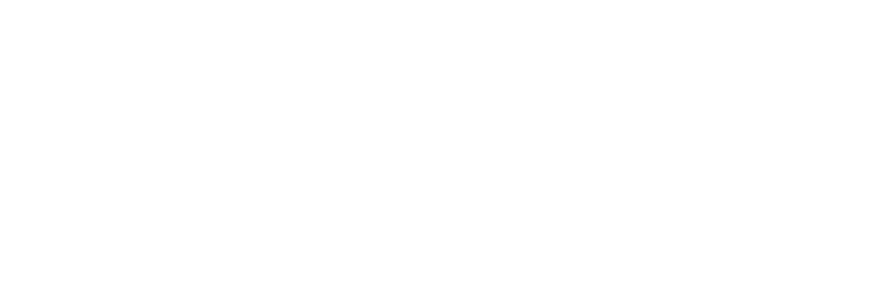
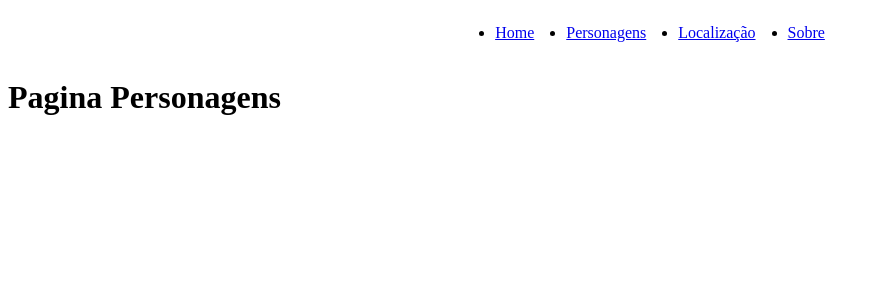
Before and after one commit to clemeson/projetoFinal_RickMorty_reactJS, a React (Create React App) app: page /personagens in a window 1280 px wide. Shown: the top 300 px of the page, without its empty margins (0-880 px from the left). Built offline with nearby package versions, Linux system fonts and the light colour scheme.

Commit message:
lets go galera

```diff
--- a/package.json
+++ b/package.json
@@ -8,7 +8,9 @@
     "@testing-library/user-event": "^12.8.3",
     "react": "^17.0.2",
     "react-dom": "^17.0.2",
+    "react-router-dom": "^5.3.0",
     "react-scripts": "4.0.3",
+    "styled-components": "^5.3.3",
     "web-vitals": "^1.1.2"
   },
   "scripts": {
--- a/src/App.js
+++ b/src/App.js
@@ -1,8 +1,44 @@
+import React,{useState, useEffect} from 'react'
+import {BrowserRouter, Switch, Route, Link} from 'react-router-dom'
+import Header from './partials/HeaderComponent'
+import Footer from './partials/FooterComponent'
+import Home from './pages/home/HomeComponent'
+import Sobre from './pages/sobre/SobreComponent'
+import Personagens from './pages/characters/PersonagensComponent'
+import Location from './pages/location/LocationComponent'
 
 
 function App() {
   return (
     <>
+    <BrowserRouter>
+    <Header link = {Link}></Header>
+
+    <Footer />
+
+
+
+    <Switch>
+      <Route exact path="/">
+        <Home></Home>
+      </Route>
+
+      <Route path="/personagens">
+        <Personagens></Personagens>
+      </Route>
+
+      <Route path="/sobre">
+        <Sobre></Sobre>
+      </Route>
+
+    <Route path="/localizacao">
+      <Location></Location>
+    </Route>
+    </Switch>
+
+
+
+    </BrowserRouter>
     </>
   );
 }
--- /dev/null
+++ b/src/pages/characters/PersonagensComponent.js
@@ -0,0 +1,12 @@
+import React from "react";
+
+function Personagens(){
+
+
+    return (
+
+        <h1>Pagina Personagens</h1>
+    )
+}
+
+export default Personagens;
--- /dev/null
+++ b/src/pages/home/HomeComponent.js
@@ -0,0 +1,12 @@
+import React from "react";
+
+function Home(){
+
+
+    return (
+
+        <h1>Pagina home</h1>
+    )
+}
+
+export default Home;
--- /dev/null
+++ b/src/pages/location/LocationComponent.js
@@ -0,0 +1,12 @@
+import React from "react";
+
+function Location(){
+
+
+    return (
+
+        <h1>Pagina Localizacao</h1>
+    )
+}
+
+export default Location;
--- /dev/null
+++ b/src/pages/sobre/SobreComponent.js
@@ -0,0 +1,12 @@
+import React from "react";
+
+function Sobre(){
+
+
+    return (
+
+        <h1>Pagina Sobre</h1>
+    )
+}
+
+export default Sobre;
--- /dev/null
+++ b/src/partials/FooterComponent.js
@@ -0,0 +1,20 @@
+import React from "react";
+import styled from "styled-components";
+
+
+const FooterContainer = styled.footer`
+
+
+`
+
+function Footer(){
+    return (
+
+        <>
+        <FooterContainer></FooterContainer>
+        </>
+    )
+}
+
+
+export default Footer;
--- /dev/null
+++ b/src/partials/HeaderComponent.js
@@ -0,0 +1,56 @@
+import React from "react";
+import styled from 'styled-components'
+
+const HeaderContainer = styled.header`
+    display:flex;
+    justify-content:center;
+    align-items:center;
+
+`
+
+const Nav = styled.nav`
+
+`
+
+const Ul = styled.ul`
+    display:flex;
+    gap:2rem;
+
+`
+
+
+
+function Header(props) {
+
+
+
+    return (
+
+        <>
+        <HeaderContainer>
+            <Nav>
+                <Ul>
+                    <li>
+                        <props.link to="/">Home</props.link>
+                    </li>
+                    <li>
+                        <props.link to="/personagens">Personagens</props.link>
+                    </li>
+                    <li>
+                        <props.link to="/localizacao">Localização</props.link>
+                    </li>
+                    <li>
+                        <props.link to="/sobre">Sobre</props.link>
+                    </li>
+
+                </Ul>
+            </Nav>
+            </HeaderContainer>
+                </>
+
+
+
+                )
+}
+
+                export default Header;
```
Also changed, not shown: src/data/dataCharacters.js (added), src/data/dataLocation.js (added), src/pages/location/Location.js (deleted), src/pages/sobre/Sobre.js (deleted), 1 other file (tests, documents, lock files or other folders).
